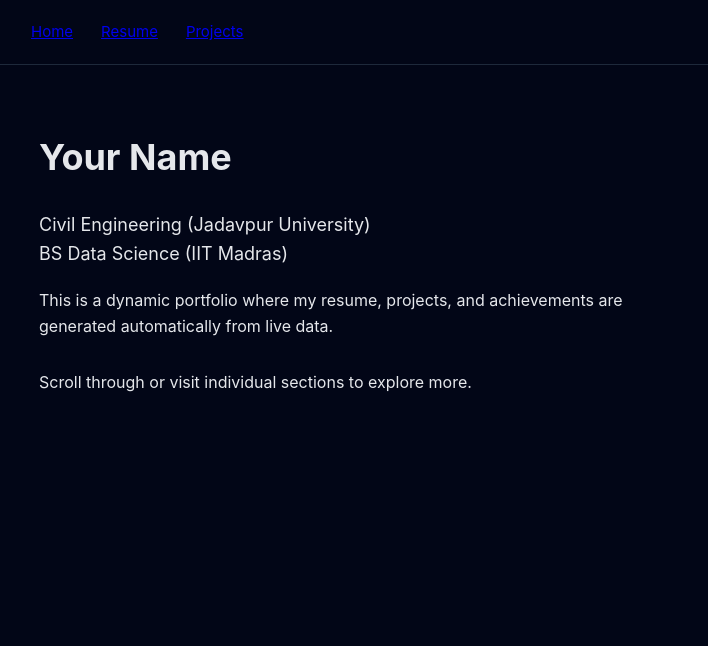
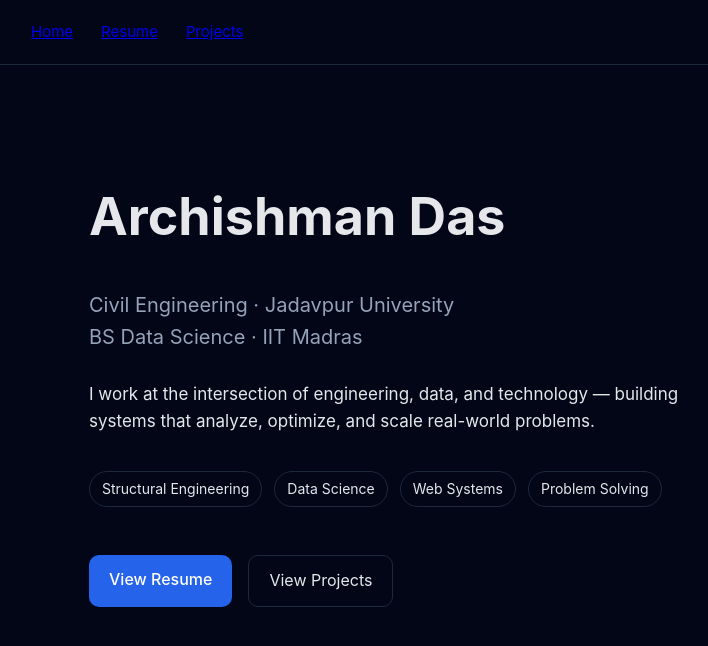
Before and after one commit to Archemasachika7/3dportfolio, a Next.js app: page / in a window 1280 px wide. Shown: the top 646 px of the page, without its empty margins (1-709 px from the left). Built offline with nearby package versions, Linux system fonts and the light colour scheme.

Commit message:
Update page.jsx

```diff
--- a/app/page.jsx
+++ b/app/page.jsx
@@ -1,20 +1,117 @@
+"use client"
+
+import { motion } from "framer-motion"
+
 export default function Home() {
   return (
-    <main style={{ padding: 40 }}>
-      <h1 style={{ fontSize: 36 }}>Your Name</h1>
-      <p style={{ fontSize: 18 }}>
-        Civil Engineering (Jadavpur University) <br />
-        BS Data Science (IIT Madras)
-      </p>
+    <section
+      style={{
+        maxWidth: 1100,
+        margin: "0 auto",
+        padding: "80px 32px"
+      }}
+    >
+      <motion.div
+        initial={{ opacity: 0, y: 40 }}
+        animate={{ opacity: 1, y: 0 }}
+        transition={{ duration: 0.7 }}
+      >
+        <h1
+          style={{
+            fontSize: 52,
+            lineHeight: 1.1,
+            maxWidth: 800
+          }}
+        >
+          Archishman Das
+        </h1>
 
-      <p style={{ maxWidth: 600, marginTop: 20 }}>
-        This is a dynamic portfolio where my resume, projects, and
-        achievements are generated automatically from live data.
-      </p>
+        <p
+          style={{
+            marginTop: 16,
+            fontSize: 20,
+            color: "#94a3b8"
+          }}
+        >
+          Civil Engineering · Jadavpur University
+          <br />
+          BS Data Science · IIT Madras
+        </p>
 
-      <p style={{ marginTop: 30 }}>
-        Scroll through or visit individual sections to explore more.
-      </p>
-    </main>
+        <p
+          style={{
+            marginTop: 28,
+            fontSize: 17,
+            maxWidth: 640
+          }}
+        >
+          I work at the intersection of engineering, data, and technology —
+          building systems that analyze, optimize, and scale real-world problems.
+        </p>
+
+        {/* FOCUS STRIP */}
+        <div
+          style={{
+            display: "flex",
+            gap: 12,
+            flexWrap: "wrap",
+            marginTop: 36
+          }}
+        >
+          {[
+            "Structural Engineering",
+            "Data Science",
+            "Web Systems",
+            "Problem Solving"
+          ].map(tag => (
+            <span
+              key={tag}
+              style={{
+                padding: "6px 12px",
+                borderRadius: 20,
+                background: "#020617",
+                border: "1px solid #1e293b",
+                fontSize: 14
+              }}
+            >
+              {tag}
+            </span>
+          ))}
+        </div>
+
+        {/* CTA */}
+        <div style={{ marginTop: 48, display: "flex", gap: 16 }}>
+          <a
+            href="/resume"
+            style={primaryBtn}
+          >
+            View Resume
+          </a>
+          <a
+            href="/projects"
+            style={secondaryBtn}
+          >
+            View Projects
+          </a>
+        </div>
+      </motion.div>
+    </section>
   )
 }
+
+const primaryBtn = {
+  background: "#2563eb",
+  padding: "12px 20px",
+  borderRadius: 10,
+  color: "#fff",
+  textDecoration: "none",
+  fontWeight: 500
+}
+
+const secondaryBtn = {
+  padding: "12px 20px",
+  borderRadius: 10,
+  border: "1px solid #1e293b",
+  color: "#e5e7eb",
+  textDecoration: "none"
+}
```
